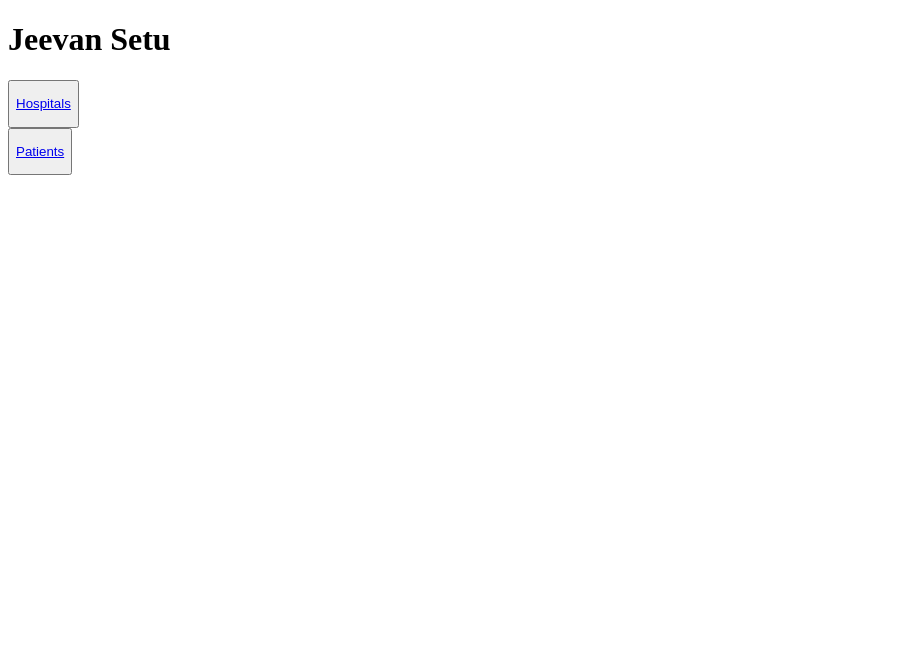
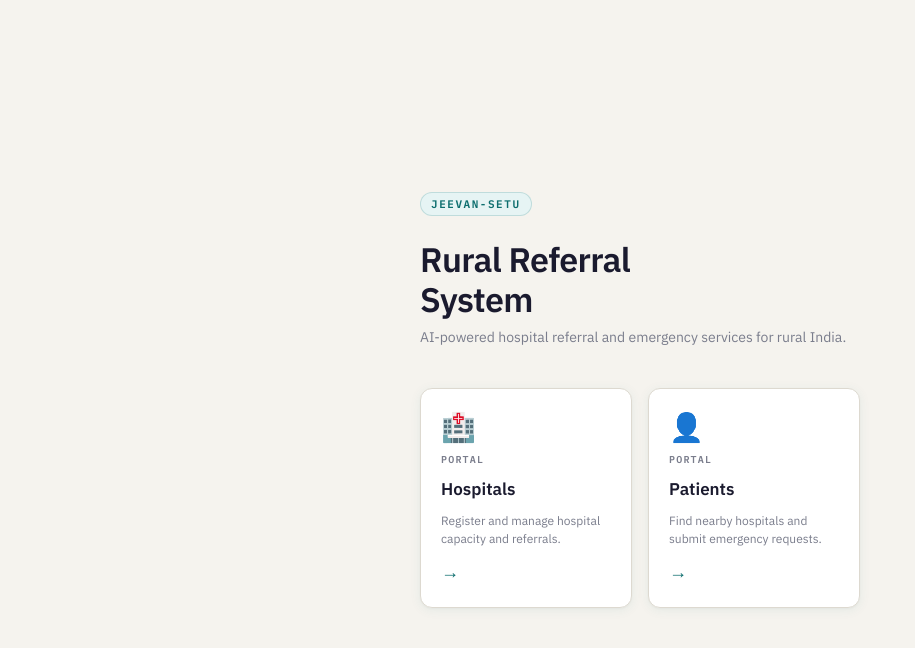
Before and after one commit to boy2341/makethon2026, a website: page templates/login_primary.html in a window 1280 px wide. Shown: the whole page, without its empty margins (0-915 px from the left). Drawn offline with Linux system fonts and the light colour scheme; files that its build step writes are made by us from their sources.

Commit message:
Update login_primary.html

```diff
--- a/templates/login_primary.html
+++ b/templates/login_primary.html
@@ -3,40 +3,86 @@
 <head>
   <meta charset="UTF-8" />
   <meta name="viewport" content="width=device-width, initial-scale=1.0" />
-    <link rel="preconnect" href="https://fonts.googleapis.com" />
-    <link rel="preconnect" href="https://fonts.gstatic.com" crossorigin />
-    <link
-      href="https://fonts.googleapis.com/css2?family=Rubik:ital,wght@0,300..900;1,300..900&display=swap"
-      rel="stylesheet"
-    />
-    <link rel="stylesheet" href="../css/general.css" />
-    <link rel="stylesheet" href="../css/style.css" />
-    <link rel="stylesheet" href="../css/queries.css" />
+  <link href="https://fonts.googleapis.com/css2?family=IBM+Plex+Mono:wght@400;500;600&family=IBM+Plex+Sans:wght@300;400;500;600&display=swap" rel="stylesheet" />
+  <title>Jeevan-Setu — Home</title>
+  <style>
+    :root {
+      --bg:          #F5F3EE;
+      --white:       #FFFFFF;
+      --ink:         #1A1A2E;
+      --muted:       #7A7D8C;
+      --border:      #DDD9D0;
+      --border-dark: #C8C3B8;
+      --teal:        #0D6E6E;
+      --teal-light:  #E6F4F4;
+      --teal-hover:  #0A5858;
+      --saffron:     #E8821A;
+      --saffron-lt:  #FEF3E8;
+      --card-shadow: 0 2px 12px rgba(13,110,110,0.07), 0 1px 3px rgba(0,0,0,0.04);
+      --radius:      12px;
+      --radius-sm:   8px;
+      --sans:        'IBM Plex Sans', system-ui, sans-serif;
+      --mono:        'IBM Plex Mono', 'Courier New', monospace;
+    }
+    *, *::before, *::after { box-sizing: border-box; margin: 0; padding: 0; }
+    html { font-size: 16px; scroll-behavior: smooth; }
+    body { background: var(--bg); font-family: var(--sans); color: var(--ink); min-height: 100vh; display: flex; flex-direction: column; align-items: center; justify-content: center; padding: 24px; -webkit-font-smoothing: antialiased; }
 
-    <title>Rural Referral System</title>
+    .wrap { width: 100%; max-width: 440px; }
+
+    .wordmark { font-family: var(--mono); font-size: 11px; font-weight: 600; letter-spacing: 0.14em; text-transform: uppercase; color: var(--teal); background: var(--teal-light); border: 1px solid rgba(13,110,110,0.18); padding: 4px 10px; border-radius: 99px; display: inline-block; margin-bottom: 24px; }
+
+    h1 { font-size: 34px; font-weight: 600; line-height: 1.15; letter-spacing: -0.02em; margin-bottom: 8px; }
+    .sub { font-size: 14px; color: var(--muted); line-height: 1.5; margin-bottom: 40px; }
+
+    .card-grid { display: grid; grid-template-columns: 1fr 1fr; gap: 16px; }
+    @media (max-width: 400px) { .card-grid { grid-template-columns: 1fr; } }
+
+    .nav-card {
+      display: flex; flex-direction: column; align-items: flex-start;
+      gap: 12px; padding: 24px 20px;
+      background: var(--white); border: 1px solid var(--border);
+      border-radius: var(--radius); box-shadow: var(--card-shadow);
+      text-decoration: none; color: inherit;
+      transition: box-shadow 0.2s, border-color 0.2s, transform 0.15s;
+      animation: fadeUp 0.35s ease both;
+    }
+    .nav-card:nth-child(1) { animation-delay: 0.05s; }
+    .nav-card:nth-child(2) { animation-delay: 0.10s; }
+    .nav-card:hover { border-color: rgba(13,110,110,0.3); box-shadow: 0 6px 24px rgba(13,110,110,0.12); transform: translateY(-2px); }
+
+    .nav-icon { font-size: 28px; line-height: 1; }
+    .nav-label { font-family: var(--mono); font-size: 10px; font-weight: 600; letter-spacing: 0.12em; text-transform: uppercase; color: var(--muted); }
+    .nav-title { font-size: 17px; font-weight: 600; color: var(--ink); }
+    .nav-desc { font-size: 12px; color: var(--muted); line-height: 1.5; }
+
+    .nav-arrow { margin-top: auto; font-size: 18px; color: var(--teal); }
+
+    @keyframes fadeUp { from { opacity: 0; transform: translateY(10px); } to { opacity: 1; transform: translateY(0); } }
+  </style>
 </head>
 <body>
-    <header class="header">
-      <h1 class="heading-primary">Jeevan Setu</h1>
-    </header>
-    <main class="container">
-      <div class="grid grid--2-cols grid--center">
-        <div>
-          <button class="btn">
-            <p class="btn-text">
-              <a href="referrals.html" class="link">Hospitals</a>
-            </p>
-          </button>
-        </div>
-        <div>
-          <button class="btn">
-            <p class="btn-text">
-              <a href="patient_login_primary.html" class="link">Patients</a>
-            </p>
-          </button>
+  <div class="wrap">
+    <span class="wordmark">Jeevan-Setu</span>
+    <h1>Rural Referral<br>System</h1>
+    <p class="sub">AI-powered hospital referral and emergency services for rural India.</p>
+
+    <div class="card-grid">
+      <a href="referrals.html" class="nav-card">
+        <div class="nav-icon">🏥</div>
+        <div class="nav-label">Portal</div>
+        <div class="nav-title">Hospitals</div>
+        <div class="nav-desc">Register and manage hospital capacity and referrals.</div>
+        <div class="nav-arrow">→</div>
+      </a>
+      <a href="patient_login_primary.html" class="nav-card">
+        <div class="nav-icon">👤</div>
+        <div class="nav-label">Portal</div>
+        <div class="nav-title">Patients</div>
+        <div class="nav-desc">Find nearby hospitals and submit emergency requests.</div>
+        <div class="nav-arrow">→</div>
+      </a>
     </div>
   </div>
-    </main>
 </body>
-  <script src="../script/script.js"></script>
 </html>
```
Lines whose indentation alone changed are shown as unchanged.
